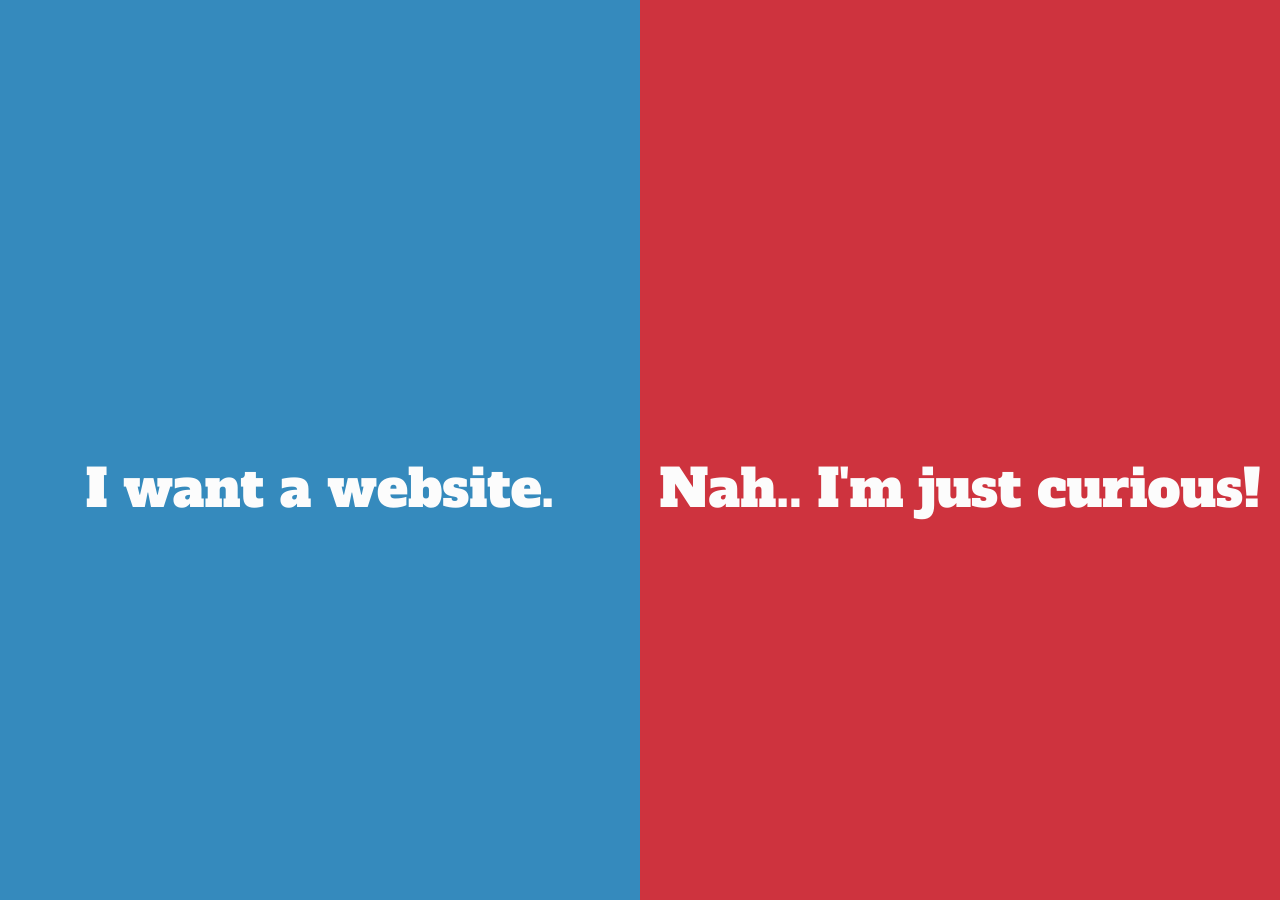
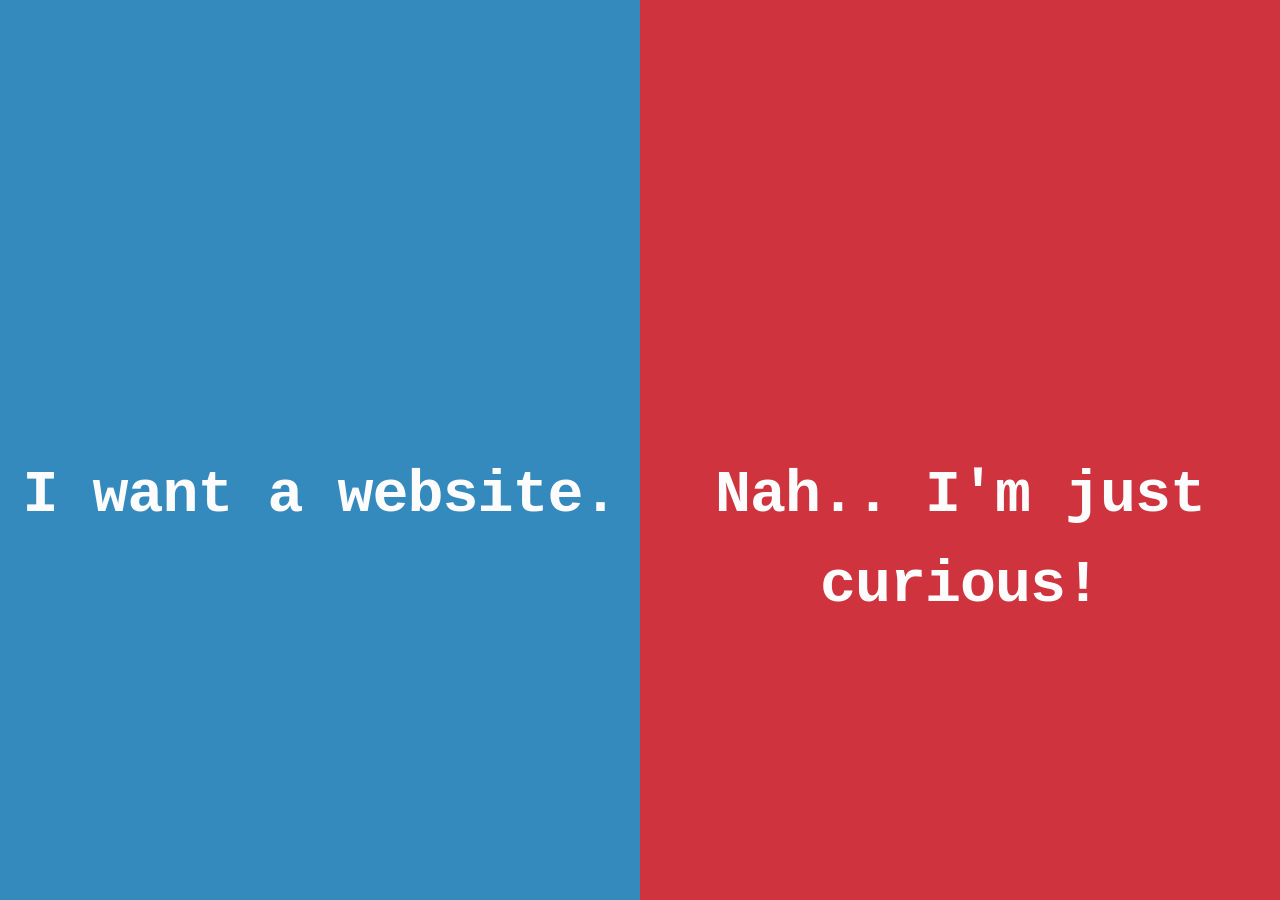
Before and after one commit to sharu725/sharu725.github.io, a Jekyll site: the page built from index.html, in a window 1280 px wide. Built offline with Jekyll 4.4.1, drawn with Linux system fonts in a browser that asks for light colours.

Commit message:
no message

```diff
--- a/_includes/head.html
+++ b/_includes/head.html
@@ -4,7 +4,7 @@
     <meta name="viewport" content="width=device-width, initial-scale=1">
     {% seo %}
     <link rel="stylesheet" href="{{ "/css/main.css" | prepend: site.baseurl }}">
-    <link rel="stylesheet" href="https://fonts.googleapis.com/css?family=Alfa+Slab+One">
+<!--     <link rel="stylesheet" href="https://fonts.googleapis.com/css?family=Alfa+Slab+One"> -->
     <link rel="canonical" href="{{ page.url | replace:'index.html','' | prepend: site.baseurl | prepend: site.url }}">
     <link rel="alternate" type="application/rss+xml" title="{{ site.title }}" href="{{ "/feed.xml" | prepend: site.baseurl | prepend: site.url }}">
     <!-- Favicon -->
--- a/_sass/_layout.scss
+++ b/_sass/_layout.scss
@@ -31,7 +31,7 @@
     position: absolute;
     width: 50%;
     height: 100%;
-     @include media-query($on-palm) {
+     @include media-query($on-laptop) {
          width: 100%;
          height: 300px;
          position: relative;
@@ -40,13 +40,16 @@
 
 
 .main-text {
-    font-family: 'Alfa Slab One', Helvetica, Arial, sans-serif;
+/*     font-family: 'Alfa Slab One', Helvetica, Arial, sans-serif; */
+    font-family: monospace;
+    font-weight: bold;
+    letter-spacing: -1px;
     text-rendering: optimizelegibility;
     position: absolute;
     top: 50%;
     text-align: center;
     width: 100%;
-    font-size: 52px;
+    font-size: 60px;
     &:hover{
         color: #2f2f2f;
     }
```
